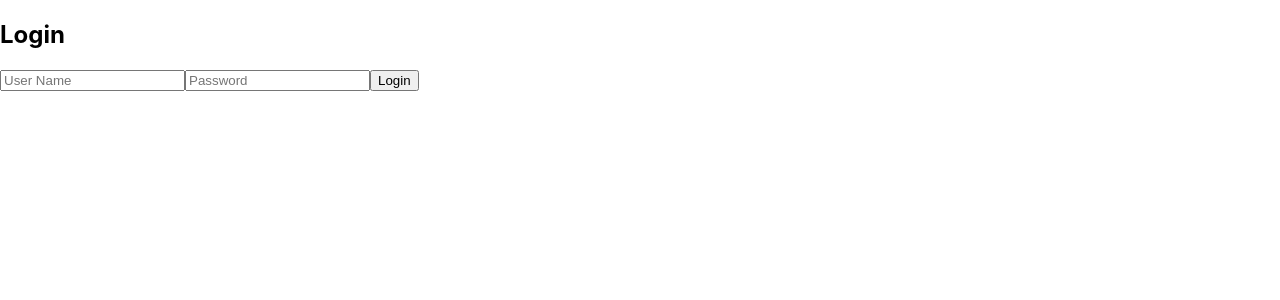
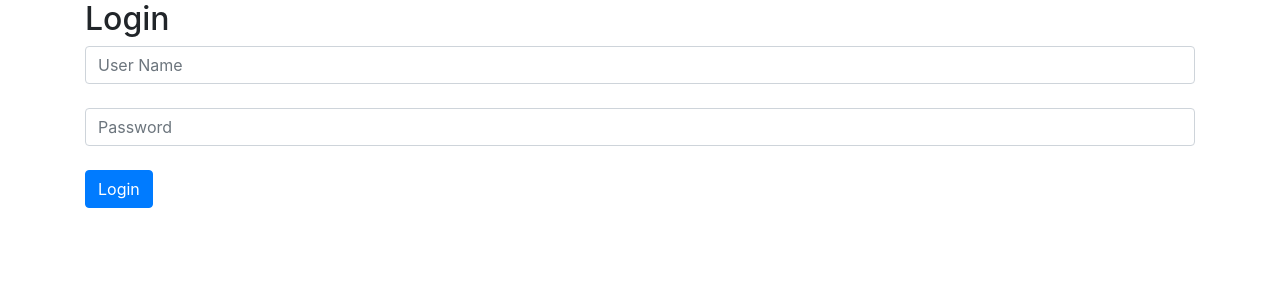
Before and after one commit to RasmusLumholdt/CA3Frontend, a React (Create React App) app: page / in a window 1280 px wide. Shown: the top 300 px of the page. Built offline with nearby package versions, Linux system fonts and the light colour scheme.

Commit message:
added bootstrap

```diff
--- a/src/App.js
+++ b/src/App.js
@@ -19,7 +19,7 @@ class App extends Component {
   }
   render() {
     return (
-      <div>
+      <div className="container">
         {!this.state.loggedIn ? (<LogIn login={this.login} />) :
           (<div>
             <LoggedIn />
--- a/src/LogIn.js
+++ b/src/LogIn.js
@@ -18,9 +18,11 @@ class LogIn extends Component {
             <div>
                 <h2>Login</h2>
                 <form onSubmit={this.login} onChange={this.onChange} >
-                    <input placeholder="User Name" id="username" />
-                    <input placeholder="Password" id="password" />
-                    <button>Login</button>
+                    <input className="form-control" placeholder="User Name" id="username" />
+                    <br></br>
+                    <input className="form-control" placeholder="Password" id="password" />
+                    <br></br>
+                    <button className="btn btn-primary">Login</button>
                 </form>
             </div>
         )
--- a/src/index.js
+++ b/src/index.js
@@ -3,6 +3,7 @@ import ReactDOM from 'react-dom';
 import './index.css';
 import App from './App';
 import * as serviceWorker from './serviceWorker';
+import 'bootstrap/dist/css/bootstrap.min.css';
 
 ReactDOM.render(<App />, document.getElementById('root'));
 
```
Also changed, not shown: package.json (+5 -2 lines), 1 other file (tests, documents, lock files or other folders).
